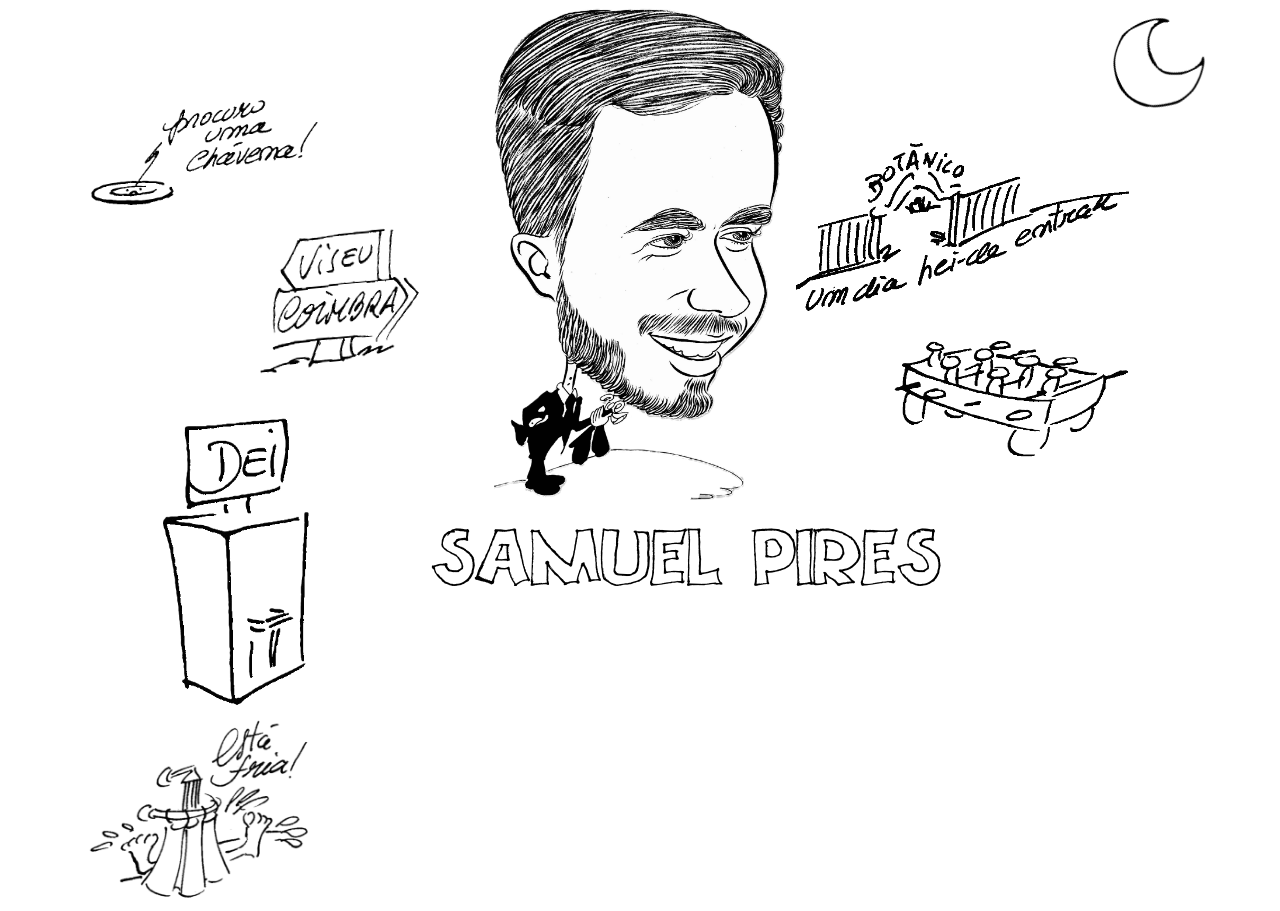
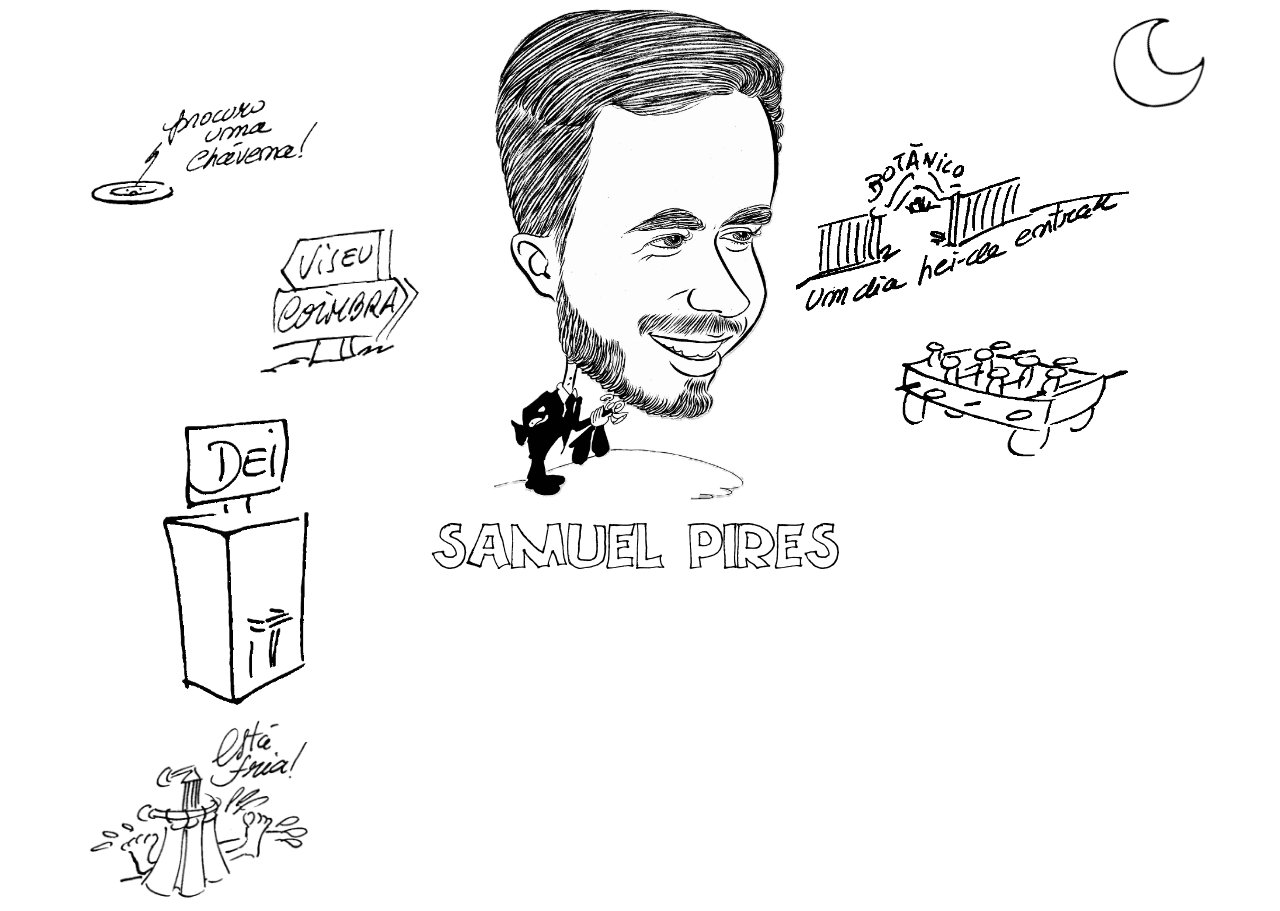
Before and after one commit to ItzPires/Personal-Web-Site, a React (Create React App) app in the folder website/: page / in a window 1280 px wide. Built offline with nearby package versions, Linux system fonts and the light colour scheme.

Commit message:
Fix Font Size

```diff
--- a/website/src/index.css
+++ b/website/src/index.css
@@ -97,7 +97,7 @@ h1 {
 }
 
 .grafiti {
-  font-size: 96px !important;
+  font-size: 6vw !important;
   bottom: 0;
   left: 0;
   z-index: 1;
```
